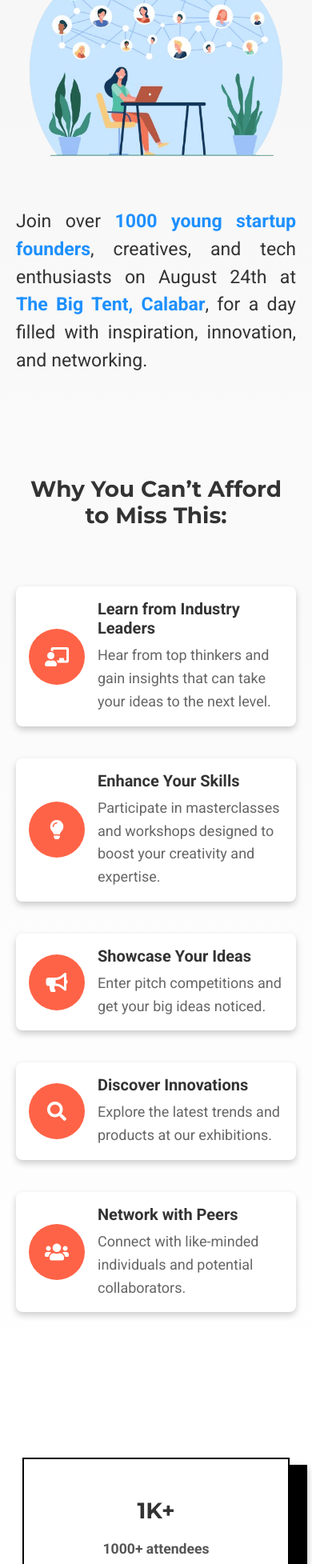
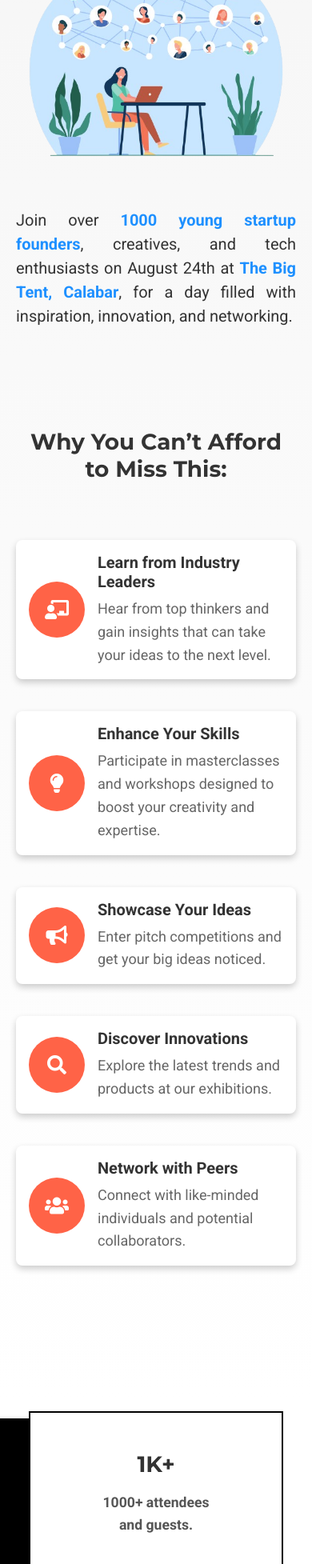
Before and after one commit to rolix202/landing_page_payment_integration, a React (Vite) app in the folder frontend/: page / in a window 390 px wide. Shown: the part 1613-3568 px from the top of the page at 80% size. Built offline with nearby package versions, Linux system fonts and the light colour scheme.

Commit message:
worked on the responsiveness for the stats section

```diff
--- a/frontend/src/components/Stats.jsx
+++ b/frontend/src/components/Stats.jsx
@@ -3,7 +3,7 @@ import React from 'react'
 const Stats = () => {
     return (
         <div className='stats-wrapper'>
-            <div className="container">
+            <div className="container stats-container">
                 <div className="row row-cols-1 row-cols-md-4 g-2 text-center">
                     <div className="col">
                         <div className="stat-card m-3 py-5 border border-black border-2">
--- a/frontend/src/index.css
+++ b/frontend/src/index.css
@@ -517,12 +517,12 @@ h1, h2, h3 {
 }
 
 /** For mobile devices **/
-@media (max-width: 767px) {
+/* @media (max-width: 767px) {
     .custom-shape-divider-bottom-1722684326 svg {
         width: calc(242% + 1.3px);
         height: 55px;
     }
-}
+} */
 
 .missing_out_wrapper{
     margin: 40px 0;
@@ -559,7 +559,6 @@ h1, h2, h3 {
     content: "";
     position: absolute;
     top: 5px;
-
     width: 87%;
     height: 86%;
     background-color: black;
@@ -577,6 +576,10 @@ h1, h2, h3 {
 
 /* Small devices (landscape phones, 576px and up) */
 @media (max-width: 767.98px) {
+  .custom-shape-divider-bottom-1722684326 svg {
+    width: calc(242% + 1.3px);
+    height: 55px;
+}
     .menu_b{
         max-width: 100%;
     }
@@ -623,6 +626,23 @@ h1, h2, h3 {
     .solution{
       padding-top: 50px;
     }
+    .solution h3{
+      font-size: 20px;
+    }
+    .why h1{
+      font-weight: 700;
+    }
+    .stats-container{
+      padding-inline: 20px;
+      display: flex;
+      justify-content: center;
+    }
+    .stat-card::before {
+      transform: translate(-200px, 20px);
+  }
+  .stat-card:hover::before {
+    transform: translate(-197px, 22px);
+}
  }
 
  /* Medium devices (tablets, 768px and up) */
```
